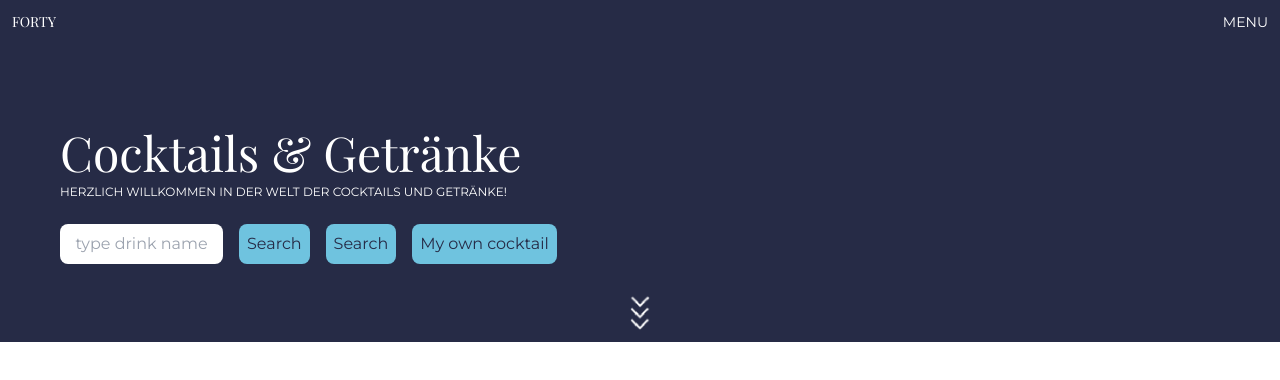
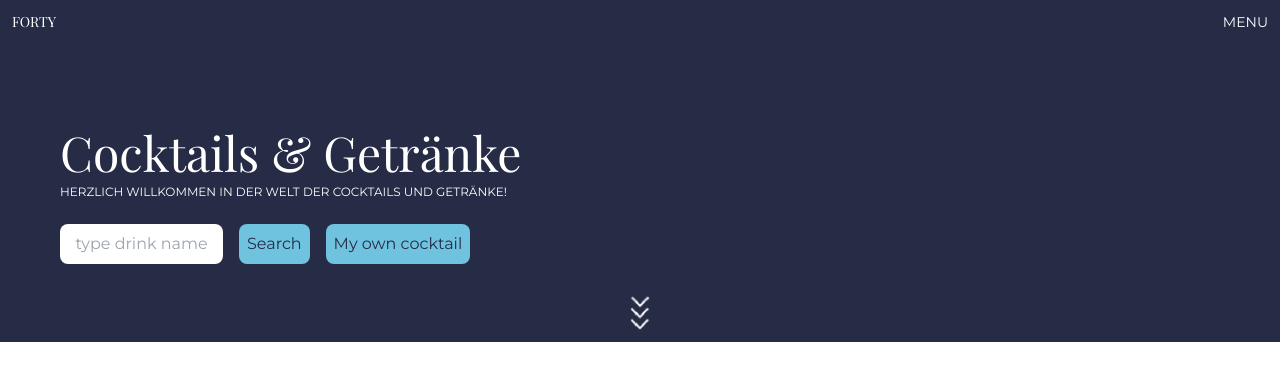
Before and after one commit to g-hoost/Forty, a React (Create React App) app: page / in a window 1280 px wide. Shown: the top 380 px of the page. Built offline with nearby package versions, Linux system fonts and the light colour scheme; the HTML template or start-up script is replaced by a standard one.

Commit message:
Falscher Search Button gelöscht

```diff
--- a/src/Components/Grid.js
+++ b/src/Components/Grid.js
@@ -29,7 +29,6 @@ class Grid extends Component {
       searchNonAlcoholiCocktail().then((result) =>
         this.setState({ items: result.drinks })
       );
-      console.log("auf der search seite");
     } else {
       getAllDrinksByCategory(urlCategory).then((result) =>
         this.setState({ items: result.drinks })
@@ -53,7 +52,10 @@ class Grid extends Component {
         {this.state.items &&
           this.state.items.map((item, index) => (
             <div
-              className={"sort h-80 content-center flex direction md:w-1/2" + (item.strDrink ? ' reverse' : '')}
+              className={
+                "sort h-80 content-center flex direction md:w-1/2" +
+                (item.strDrink ? " reverse" : "")
+              }
               key={index}
             >
               {item.strDrink ? (
--- a/src/Components/Searchbar.js
+++ b/src/Components/Searchbar.js
@@ -2,21 +2,21 @@ import React from "react";
 import { Link } from "react-router-dom";
 import { searchCocktail } from "../CocktailAPI";
 
-const Searchbar = () =>
-{
+const Searchbar = () => {
   let textInput = React.createRef();
 
-  const submitSearch = (event) =>
-  {
+  const submitSearch = (event) => {
+    console.log(location.hostname);
     event.preventDefault();
+    // location.href =
     location.href += "search/" + textInput.current.value;
-    console.log(location.hostname);
   };
 
   return (
     <article>
       <form>
-        <input className="bg-white rounded-lg text-center py-2 px-2"
+        <input
+          className="bg-white rounded-lg text-center py-2 px-2"
           type="text"
           name="search"
           placeholder="type drink name"
@@ -30,9 +30,11 @@ const Searchbar = () =>
         >
           Search
         </button>
-        <Link to="/search"><button onClick={e => setTerm(e.target.value)} className="bg-light-blue rounded-lg px-2 py-2 ml-4">Search</button></Link>
-        <Link to="/upload"><button className="md:bg-light-blue md:rounded-lg md:px-2 md:py-2 md:ml-4 ">My own cocktail</button></Link>
-
+        <Link to="/upload">
+          <button className="md:bg-light-blue md:rounded-lg md:px-2 md:py-2 md:ml-4 ">
+            My own cocktail
+          </button>
+        </Link>
       </form>
     </article>
   );
```
